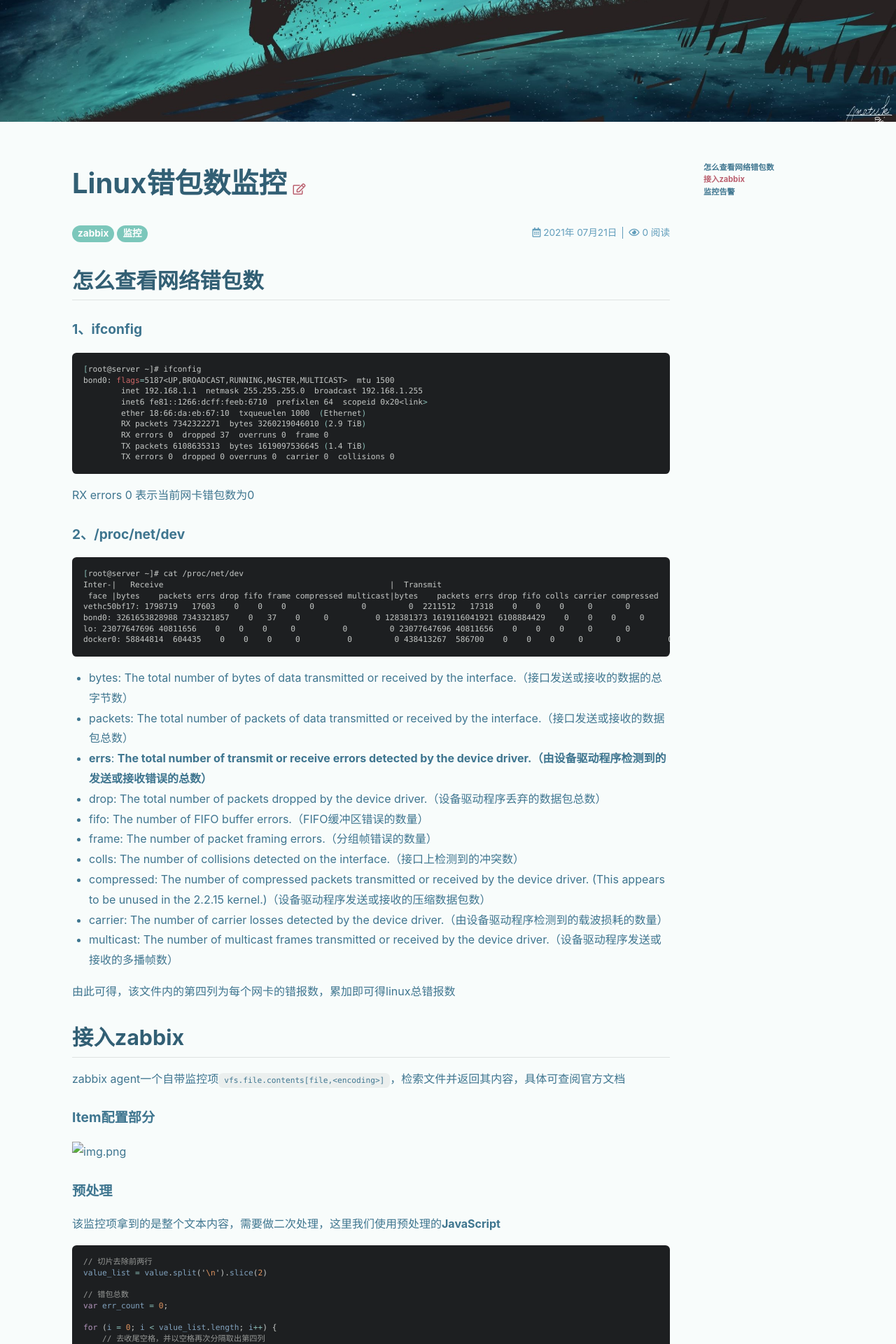
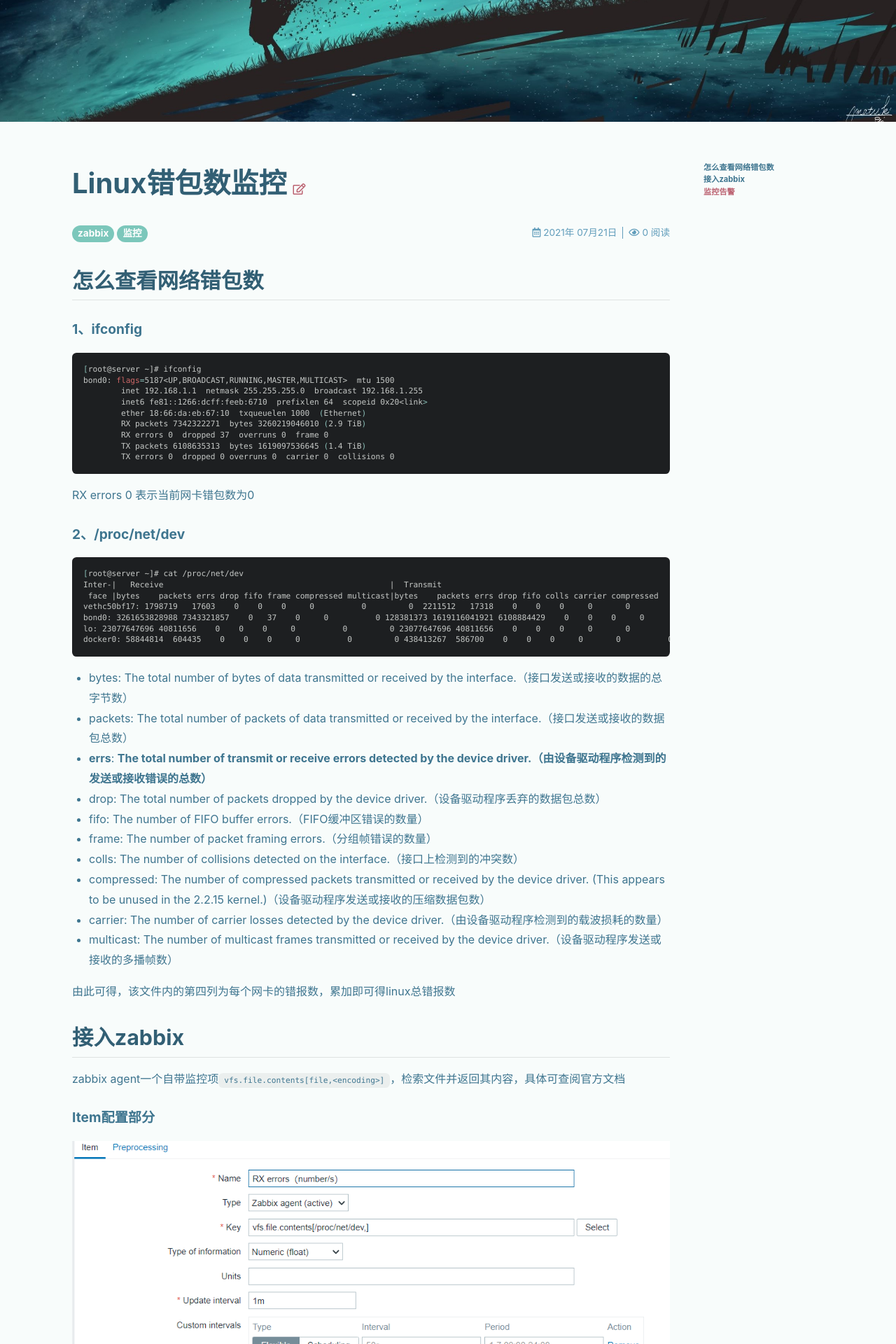
Before and after one commit to BoomYoung/boomyoung.github.io, a Jekyll site: the page built from _posts/2021-7-21-Linux错包数监控.md, in a window 1280 px wide. Shown: the part 543-2463 px from the top of the page at 70% size. Built offline with Jekyll 4.4.1, drawn with Linux system fonts in a browser that asks for light colours; nearby versions of some CDN libraries; comment, search, counter and statistics services are not loaded.

Commit message:
添加图片

```diff
--- a/_posts/2021-7-21-Linux错包数监控.md
+++ b/_posts/2021-7-21-Linux错包数监控.md
@@ -71,7 +71,7 @@
 
 #### Item配置部分
 
-![img.png](../assets/blog/zabbix_item_config.png)
+![img.png](/assets/blog/zabbix_item_config.png)
 
 #### 预处理
 
@@ -98,7 +98,7 @@
 
 再加一个`Change per second`，计算每秒变化量，以便添加触发器
 
-![img.png](../assets/blog/zabbix_item_processing.png)
+![img.png](/assets/blog/zabbix_item_processing.png)
 
 
 Test验证成功后添加即可
@@ -108,4 +108,4 @@
 
 trigger部分没什么好说的，看图
 
-![img.png](../assets/blog/zabbix_trigger.png)
+![img.png](/assets/blog/zabbix_trigger.png)
```
